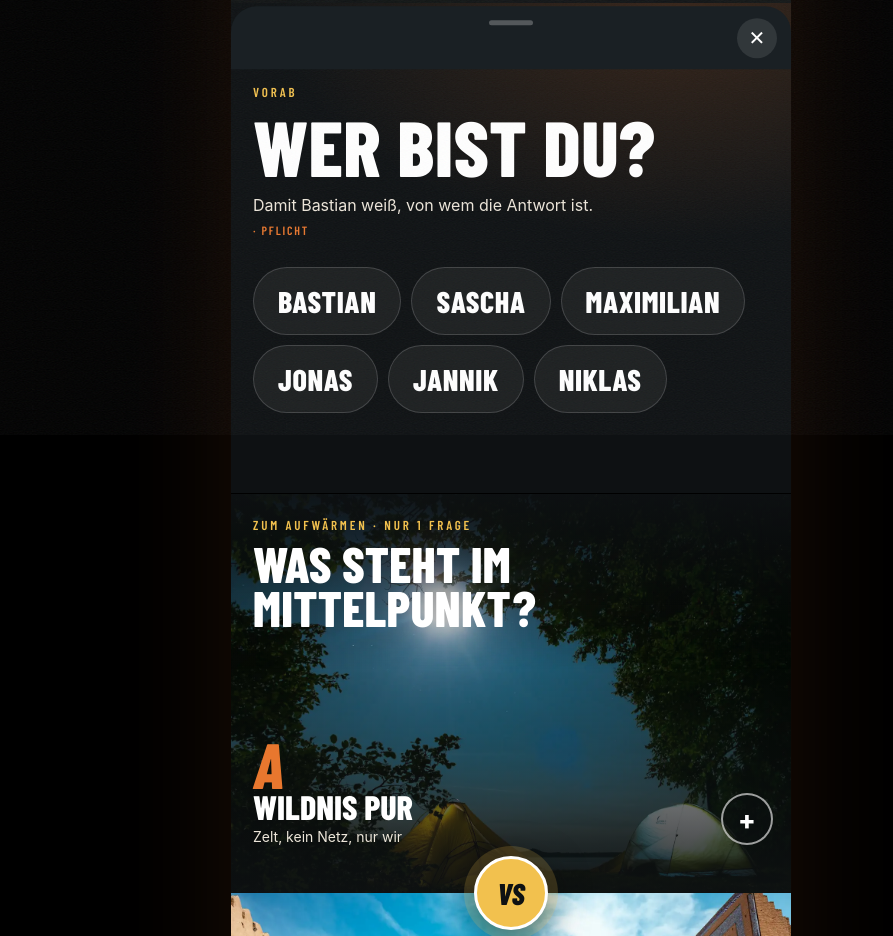
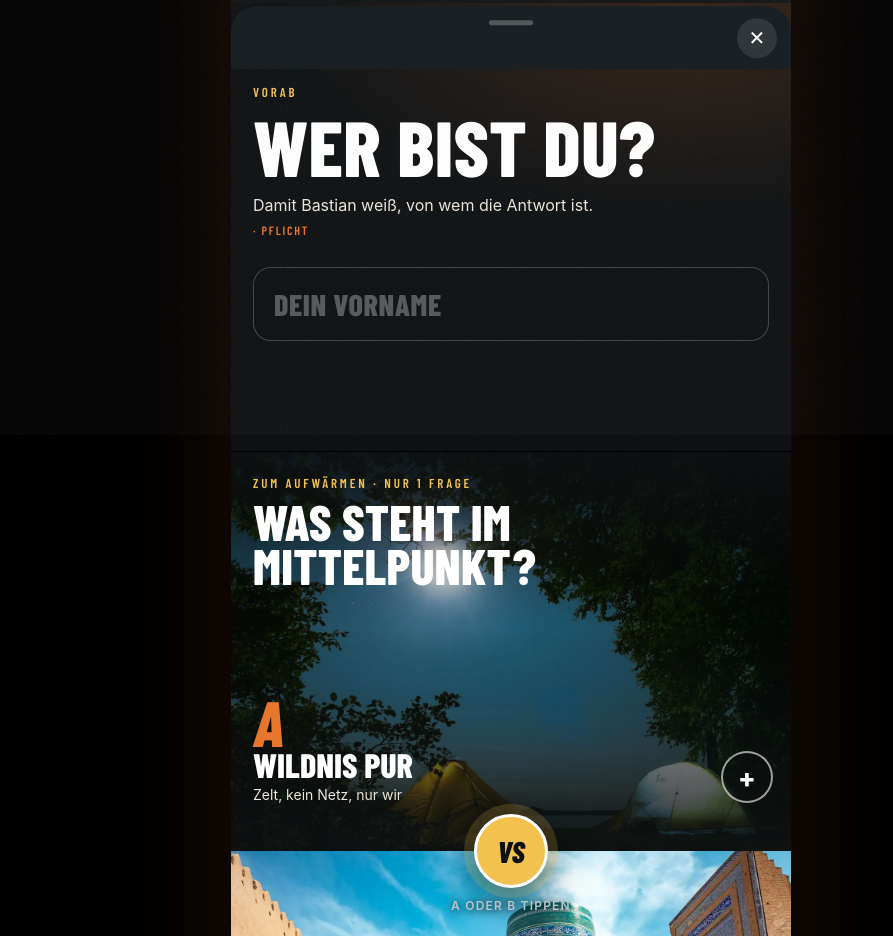
Before and after one commit to bdraeger6/reise-2027, a plain HTML site: page index.html in a window 1280 px wide. Shown: the part 797-1733 px from the top of the page, without its empty margins (129-1022 px from the left). Drawn offline with Linux system fonts and the light colour scheme; grey boxes are pictures that could not be loaded.

Commit message:
Name frei eintippen statt feste Namensliste
Co-Authored-By: Claude Opus 5.5 <noreply@anthropic.com>

```diff
--- a/index.html
+++ b/index.html
@@ -97,7 +97,9 @@ document.querySelectorAll("[data-img],[data-bg]").forEach(el => bildIO.observe(e
 .chip.gr[aria-pressed=true]{background:var(--gr);border-color:var(--gr);box-shadow:0 8px 30px rgba(63,169,140,.45)}
 .chip.go[aria-pressed=true]{background:var(--go);border-color:var(--go);color:var(--ink);box-shadow:0 8px 30px rgba(242,193,78,.4)}
 .chip.go[aria-pressed=true] small{color:rgba(14,17,19,.7)}
-.namen .chip{font-size:30px;padding:18px 24px}
+.namefeld{width:100%;padding:18px 20px;border-radius:18px;background:rgba(14,17,19,.7);border:1.5px solid rgba(255,255,255,.22);color:#fff;font-family:var(--h);font-weight:800;text-transform:uppercase;font-size:30px;letter-spacing:.02em}
+.namefeld::placeholder{color:rgba(255,255,255,.3)}.namefeld:focus{outline:none;border-color:var(--go)}
+.nameok{min-height:20px;margin-top:10px;font-size:13px;color:var(--gr);font-weight:600}
 .pop{animation:pop .45s cubic-bezier(.3,1.7,.5,1)}
 @keyframes pop{0%{transform:scale(1)}40%{transform:scale(1.14)}100%{transform:scale(1)}}
 .shake{animation:shake .5s}
@@ -337,7 +339,7 @@ canvas#konfetti{position:fixed;inset:0;z-index:130;pointer-events:none;width:100
   <div class="kicker rv">Vorab</div>
   <h2 class="h rv" style="--i:1">Wer bist du?</h2>
   <p class="lead rv" style="--i:2">Damit Bastian weiß, von wem die Antwort ist. <span class="pflicht">· PFLICHT</span></p>
-  <div class="chips namen" id="namen"></div>
+  <div class="namen rv" id="namen" style="--i:3"><input class="namefeld" id="name" type="text" maxlength="30" autocomplete="given-name" autocapitalize="words" enterkeyhint="done" placeholder="Dein Vorname"><div class="nameok" id="nameok"></div></div>
 </section>
 
 <main id="app"></main>
@@ -376,7 +378,6 @@ canvas#konfetti{position:fixed;inset:0;z-index:130;pointer-events:none;width:100
 const SKRIPT_URL = "https://script.google.com/macros/s/AKfycbyzVHowNVEoV7b_us1SFHi1M-BWIS0BfWMWugeUlTXjjHX42v73Bpm73iodc_JnRUiMvA/exec";          // Web-App-Adresse aus Google Apps Script (endet auf /exec)
 const WHATSAPP_NR = "";         // z. B. "4917612345678" – leer = WhatsApp fragt, an wen
 const ZIEL = SKRIPT_URL || (location.hostname === "localhost" ? "/mock" : "");
-const NAMEN = ["Bastian","Sascha","Maximilian","Jonas","Jannik","Niklas"];
 
 /* ============ INHALTE ============ */
 const SPASS = ["spass","Was steht im Mittelpunkt?",["Wildnis pur","Zelt, kein Netz, nur wir","d4a"],["Leute & Kultur","Nomaden, Gastfamilien, Märkte","d4b"]];
@@ -509,7 +510,14 @@ h += `<section class="blk" id="matchbox" style="background:radial-gradient(120%
   <p class="lead rv" style="--i:2">Passen deine Ziele zu deinen eigenen Monaten, Tagen, Budget und No-Gos? Bei ⚠️ einfach oben anpassen.</p>
   <div id="match"></div></section>`;
 $("#app").innerHTML = h;
-$("#namen").innerHTML = (hatTest?[...NAMEN,"Test"]:NAMEN).map((n,i)=>opt("name",n,n,"chip rv",`style="--i:${i+3}"`)).join("");
+// Name frei eintippen; gleiche Schreibweise = gleiche Zeile im Sheet (z. B. "jonas " → "Jonas")
+const nameSauber = t => t.toLowerCase().replace(/\s+/g," ").trim().replace(/(^|[\s-])(\p{L})/gu, (m,a,b) => a + b.toUpperCase());
+$("#name").value = A.name || "";
+const nameZeigen = () => { $("#nameok").textContent = A.name ? `✓ Antwort kommt als „${A.name}“ an` : ""; };
+$("#name").addEventListener("input", e => { A.name = nameSauber(e.target.value); speichern(); nameZeigen(); zusammenfassung(); });
+$("#name").addEventListener("blur", e => { e.target.value = A.name; });
+$("#name").addEventListener("keydown", e => { if (e.key === "Enter") e.target.blur(); });
+nameZeigen();
 $("#dabei").innerHTML = DABEI.map(([t,c])=>opt("dabei",t,t,"chip "+c)).join("");
 $("#text").value = A.text || "";
 
@@ -668,7 +676,7 @@ function waText() {
   return `🌍 Reise 2027 – Antwort von ${A.name||"?"}\n\n` + ZEILEN.slice(1).map(([k,t]) => `${t}: ${wert(k)||"–"}`).join("\n") + (A.text?`\n\nNoch was: ${A.text}`:"");
 }
 $("#senden").addEventListener("click", async () => {
-  if (!A.name) { $("#status").textContent = "Erst oben deinen Namen antippen ☝️"; const n=$("#wer"); n.scrollIntoView({behavior:"smooth"}); $("#namen").classList.remove("shake"); void $("#namen").offsetWidth; $("#namen").classList.add("shake"); return; }
+  if (!A.name) { $("#status").textContent = "Erst oben deinen Namen eintragen ☝️"; const n=$("#wer"); n.scrollIntoView({behavior:"smooth"}); $("#namen").classList.remove("shake"); void $("#namen").offsetWidth; $("#namen").classList.add("shake"); setTimeout(()=>$("#name").focus(),600); return; }
   const btn = $("#senden"), st = $("#status");
   if (!ZIEL) { st.textContent = "Sammel-Tabelle ist noch nicht verbunden – bitte den WhatsApp-Knopf nehmen."; return; }
   btn.disabled = true; st.textContent = "Wird gesendet …";
```
